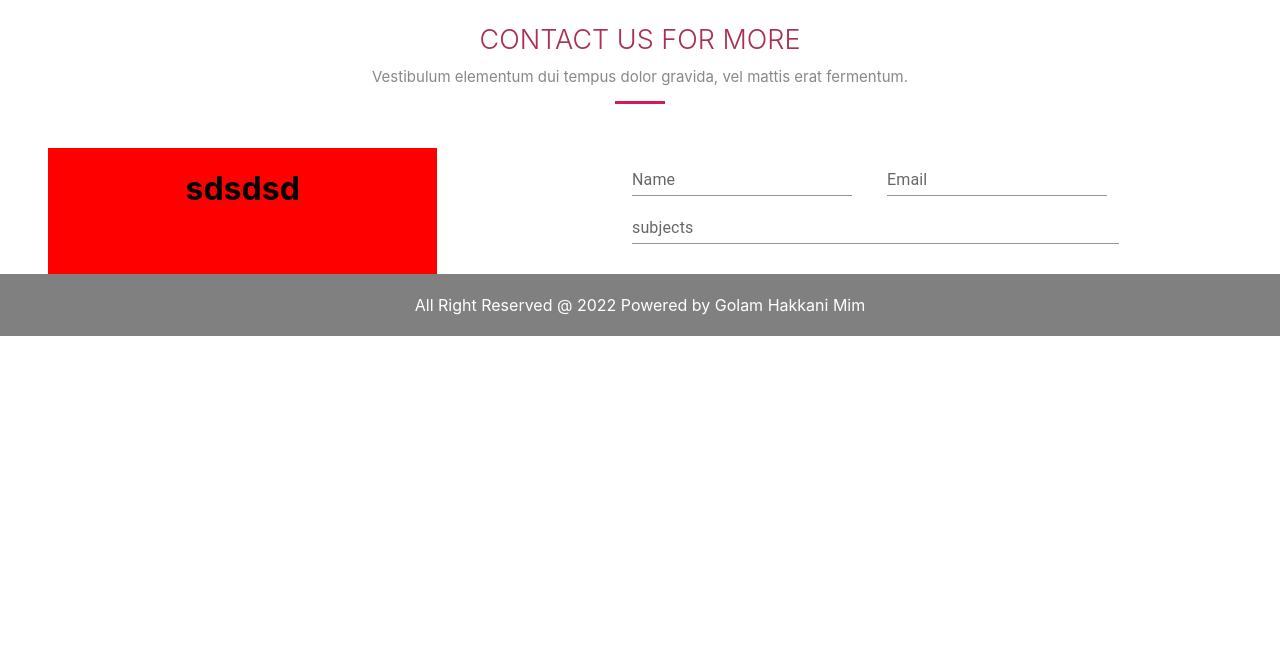
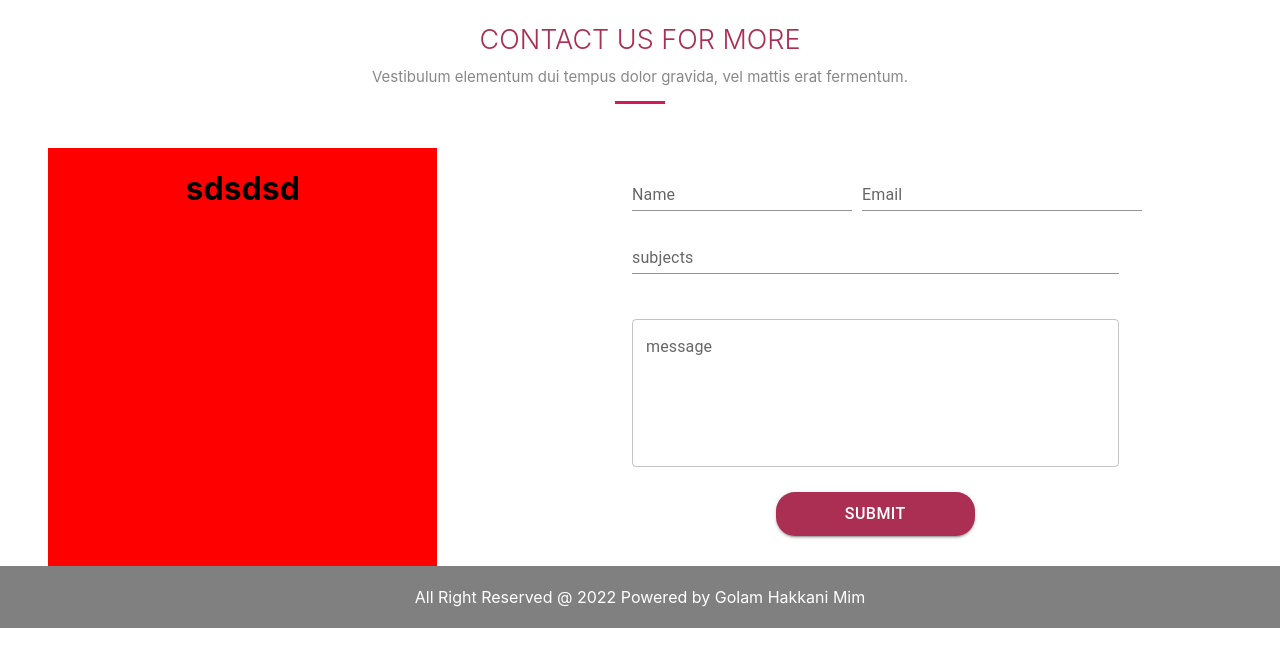
Before and after one commit to Mim-Hakkani/metrial-elegent-project, a React (Create React App) app: page / in a window 1280 px wide. Shown: the top 666 px of the page. Built offline with nearby package versions, Linux system fonts and the light colour scheme.

Commit message:
contact form is ready

```diff
--- a/src/Components/Contact/Contact.js
+++ b/src/Components/Contact/Contact.js
@@ -1,6 +1,5 @@
-import { Button, Container, FormControl, FormControlLabel, FormLabel, Grid, Icon, ListItemIcon, MenuItem, Radio, RadioGroup, Select, Slider, TextField, Typography } from '@mui/material';
+import { Button, Container,  Grid,  TextField,} from '@mui/material';
 import { Box } from '@mui/system';
-import SendIcon from '@mui/icons-material/Send';
 import React from 'react';
 import './Contact.css'
 
@@ -46,9 +45,9 @@ const Contact = () => {
             </Grid>
             <Grid  xs={12} lg={6} md={6}>
 
-<form onSubmit={handleSubmit}>
-      <Grid container sx={{mb:'30px'}}>
-        <Grid item>
+     <form onSubmit={handleSubmit}>
+      <Grid container sx={{mb:'30px'}} >
+        <Grid sx={{my:'15px'}} >
           <TextField
             id="name-input"
             name="name"
@@ -57,20 +56,20 @@ const Contact = () => {
             variant="standard"
 
           />
-        </Grid>
-        <Grid item>
+
+
           <TextField
             id="age-input"
             name="age"
             label="Email"
             type="text"
             variant="standard"
-            sx={{ml:'35px'}}
+            sx={{ml:'10px',width:'280px'}}
 
           />
         </Grid>
 
-        <Grid item lg={10}>
+        <Grid item lg={10} sx={{mb:'20px'}}>
           <TextField
             id="subject"
             name="subject"
@@ -82,11 +81,32 @@ const Contact = () => {
           />
         </Grid>
 
+        <Grid item lg={10} sx={{mt:'25px'}}>
+          <TextField
+           fullWidth
+           label="message "
+           id="fullWidth"
+           variant="outlined"
+           rows="5"
+           multiline={true}
+          />
+        </Grid>
 
-        {/* <Button variant="contained" color="primary" type="submit">
+
+       <Grid item lg={10} sx={{mt:'25px'}}>
+        <Button variant="contained" color="primary" type="submit"
+         sx={{
+          background: '#ab2f52',
+          width: '41%',
+          borderRadius: '19px',
+          padding: '8px 9px',
+          fontSize: '16px',
+      }
+ }
+        >
           Submit
-        </Button> */}
-
+        </Button>
+        </Grid>
 
       </Grid>
     </form>
```
Also changed, not shown: 1 other file (tests, documents, lock files or other folders).
